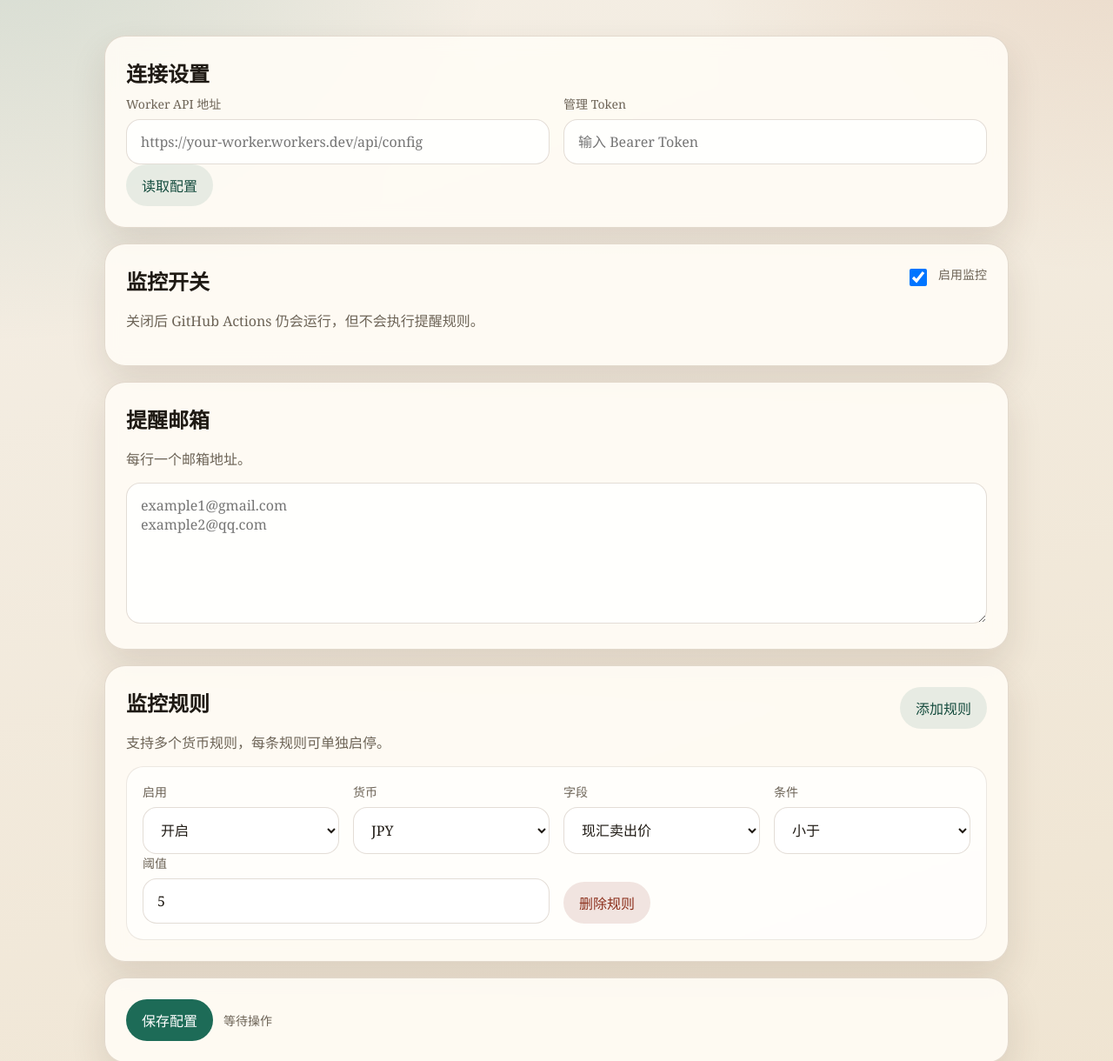
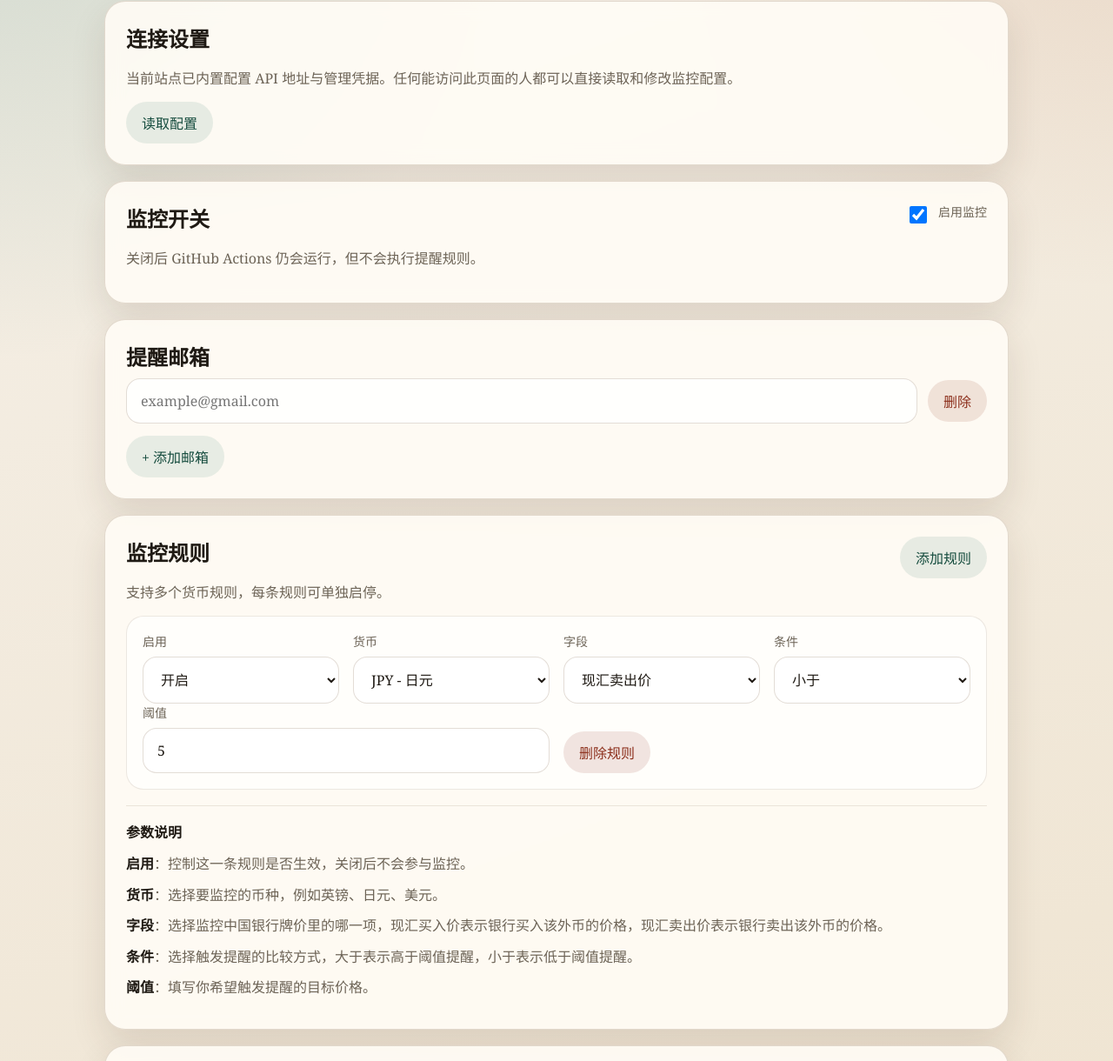
Before and after one commit to charon107/exchange_rate, a plain HTML site: page web/index.html in a window 1280 px wide. Shown: the part 197-1417 px from the top of the page at 87% size. Drawn offline with Linux system fonts and the light colour scheme.

Commit message:
update web console form and help text

```diff
--- a/web/app.js
+++ b/web/app.js
@@ -1,4 +1,17 @@
-const currencyOptions = ["GBP", "JPY", "USD", "EUR", "HKD", "AUD", "CAD", "SGD"];
+const currencyOptions = [
+  { code: "GBP", label: "GBP - 英镑" },
+  { code: "JPY", label: "JPY - 日元" },
+  { code: "USD", label: "USD - 美元" },
+  { code: "EUR", label: "EUR - 欧元" },
+  { code: "HKD", label: "HKD - 港币" },
+  { code: "AUD", label: "AUD - 澳元" },
+  { code: "CAD", label: "CAD - 加元" },
+  { code: "SGD", label: "SGD - 新加坡元" },
+];
+const CONFIG_API_URL =
+  "https://exchange-rate-monitor-config.sgzli54charon107.workers.dev/api/config";
+const CONFIG_API_TOKEN =
+  "cfut_rkiYob78uUu11mpr4LxRMWEzqY5nwGPwY0qZs6yP1e6835c4";
 
 const defaultConfig = {
   enabled: true,
@@ -15,23 +28,26 @@ const defaultConfig = {
 };
 
 const els = {
-  apiUrl: document.querySelector("#apiUrl"),
-  apiToken: document.querySelector("#apiToken"),
   enabled: document.querySelector("#enabled"),
   emails: document.querySelector("#emails"),
   rules: document.querySelector("#rules"),
   status: document.querySelector("#status"),
+  addEmail: document.querySelector("#addEmail"),
   addRule: document.querySelector("#addRule"),
   loadConfig: document.querySelector("#loadConfig"),
   saveConfig: document.querySelector("#saveConfig"),
+  emailTemplate: document.querySelector("#emailTemplate"),
   ruleTemplate: document.querySelector("#ruleTemplate"),
 };
 
 bootstrap();
 
 function bootstrap() {
-  hydrateConnectionFields();
   writeFormConfig(defaultConfig);
+
+  els.addEmail.addEventListener("click", () => {
+    appendEmailRow("");
+  });
 
   els.addRule.addEventListener("click", () => {
     appendRule({
@@ -47,18 +63,26 @@ function bootstrap() {
   els.saveConfig.addEventListener("click", saveConfig);
 }
 
-function hydrateConnectionFields() {
-  els.apiUrl.value = localStorage.getItem("configApiUrl") || "";
-  els.apiToken.value = sessionStorage.getItem("configApiToken") || "";
+function setStatus(message) {
+  els.status.textContent = message;
 }
 
-function persistConnectionFields() {
-  localStorage.setItem("configApiUrl", els.apiUrl.value.trim());
-  sessionStorage.setItem("configApiToken", els.apiToken.value.trim());
+function renderEmails(emails) {
+  els.emails.innerHTML = "";
+  (emails.length ? emails : [""]).forEach((email) => appendEmailRow(email));
 }
 
-function setStatus(message) {
-  els.status.textContent = message;
+function appendEmailRow(email) {
+  const fragment = els.emailTemplate.content.cloneNode(true);
+  const row = fragment.querySelector(".email-row");
+  row.querySelector('[data-field="email"]').value = email;
+  row.querySelector('[data-action="remove-email"]').addEventListener("click", () => {
+    row.remove();
+    if (!els.emails.querySelector(".email-row")) {
+      appendEmailRow("");
+    }
+  });
+  els.emails.appendChild(fragment);
 }
 
 function renderRules(rules) {
@@ -73,8 +97,8 @@ function appendRule(rule) {
 
   currencyOptions.forEach((currency) => {
     const option = document.createElement("option");
-    option.value = currency;
-    option.textContent = currency;
+    option.value = currency.code;
+    option.textContent = currency.label;
     currencySelect.appendChild(option);
   });
 
@@ -92,9 +116,8 @@ function appendRule(rule) {
 }
 
 function readFormConfig() {
-  const emails = els.emails.value
-    .split(/\r?\n/)
-    .map((item) => item.trim())
+  const emails = Array.from(els.emails.querySelectorAll('[data-field="email"]'))
+    .map((input) => input.value.trim())
     .filter(Boolean);
 
   const rules = Array.from(els.rules.querySelectorAll(".rule-card")).map((card) => ({
@@ -114,26 +137,18 @@ function readFormConfig() {
 
 function writeFormConfig(config) {
   els.enabled.checked = Boolean(config.enabled);
-  els.emails.value = (config.emails || []).join("\n");
+  renderEmails(config.emails || []);
   renderRules(config.rules || []);
 }
 
 async function loadConfig() {
-  const apiUrl = els.apiUrl.value.trim();
-  const apiToken = els.apiToken.value.trim();
-  if (!apiUrl || !apiToken) {
-    setStatus("先填写 Worker API 地址和 Token");
-    return;
-  }
-
-  persistConnectionFields();
   setStatus("正在读取配置...");
 
   try {
-    const response = await fetch(apiUrl, {
+    const response = await fetch(CONFIG_API_URL, {
       headers: {
         Accept: "application/json",
-        Authorization: `Bearer ${apiToken}`,
+        Authorization: `Bearer ${CONFIG_API_TOKEN}`,
       },
     });
 
@@ -150,13 +165,6 @@ async function loadConfig() {
 }
 
 async function saveConfig() {
-  const apiUrl = els.apiUrl.value.trim();
-  const apiToken = els.apiToken.value.trim();
-  if (!apiUrl || !apiToken) {
-    setStatus("先填写 Worker API 地址和 Token");
-    return;
-  }
-
   const config = readFormConfig();
   if (!config.emails.length) {
     setStatus("至少添加一个邮箱");
@@ -173,16 +181,15 @@ async function saveConfig() {
     return;
   }
 
-  persistConnectionFields();
   setStatus("正在保存配置...");
 
   try {
-    const response = await fetch(apiUrl, {
+    const response = await fetch(CONFIG_API_URL, {
       method: "POST",
       headers: {
         "Content-Type": "application/json",
         Accept: "application/json",
-        Authorization: `Bearer ${apiToken}`,
+        Authorization: `Bearer ${CONFIG_API_TOKEN}`,
       },
       body: JSON.stringify(config),
     });
--- a/web/index.html
+++ b/web/index.html
@@ -11,24 +11,13 @@
       <section class="hero">
         <p class="eyebrow">Exchange Rate Monitor</p>
         <h1>汇率监控控制台</h1>
-        <p class="intro">
-          页面托管在 GitHub Pages，通过 Cloudflare Worker 读写运行时配置，
-          GitHub Actions 再按该配置执行监控任务。
-        </p>
       </section>
 
       <section class="panel">
         <h2>连接设置</h2>
-        <div class="grid two">
-          <label>
-            <span>Worker API 地址</span>
-            <input id="apiUrl" type="url" placeholder="https://your-worker.workers.dev/api/config">
-          </label>
-          <label>
-            <span>管理 Token</span>
-            <input id="apiToken" type="password" placeholder="输入 Bearer Token">
-          </label>
-        </div>
+        <p class="muted">
+          当前站点已内置配置 API 地址与管理凭据。任何能访问此页面的人都可以直接读取和修改监控配置。
+        </p>
         <div class="row actions">
           <button id="loadConfig" class="button secondary">读取配置</button>
         </div>
@@ -49,10 +38,10 @@
 
       <section class="panel">
         <h2>提醒邮箱</h2>
-        <p class="muted">每行一个邮箱地址。</p>
-        <label>
-          <textarea id="emails" rows="6" placeholder="example1@gmail.com&#10;example2@qq.com"></textarea>
-        </label>
+        <div id="emails" class="email-list"></div>
+        <div class="row actions">
+          <button id="addEmail" class="button secondary" type="button">+ 添加邮箱</button>
+        </div>
       </section>
 
       <section class="panel">
@@ -64,6 +53,14 @@
           <button id="addRule" class="button secondary">添加规则</button>
         </div>
         <div id="rules" class="rule-list"></div>
+        <div class="rule-help">
+          <p><strong>参数说明</strong></p>
+          <p><strong>启用</strong>：控制这一条规则是否生效，关闭后不会参与监控。</p>
+          <p><strong>货币</strong>：选择要监控的币种，例如英镑、日元、美元。</p>
+          <p><strong>字段</strong>：选择监控中国银行牌价里的哪一项，现汇买入价表示银行买入该外币的价格，现汇卖出价表示银行卖出该外币的价格。</p>
+          <p><strong>条件</strong>：选择触发提醒的比较方式，大于表示高于阈值提醒，小于表示低于阈值提醒。</p>
+          <p><strong>阈值</strong>：填写你希望触发提醒的目标价格。</p>
+        </div>
       </section>
 
       <section class="panel">
@@ -115,6 +112,13 @@
       </article>
     </template>
 
+    <template id="emailTemplate">
+      <div class="email-row">
+        <input data-field="email" type="email" placeholder="example@gmail.com">
+        <button type="button" class="button danger" data-action="remove-email">删除</button>
+      </div>
+    </template>
+
     <script src="./app.js"></script>
   </body>
 </html>
--- a/web/styles.css
+++ b/web/styles.css
@@ -183,11 +183,40 @@ textarea {
   gap: 16px;
 }
 
+.email-list {
+  display: grid;
+  gap: 12px;
+  margin-bottom: 14px;
+}
+
+.email-row {
+  display: grid;
+  grid-template-columns: minmax(0, 1fr) auto;
+  gap: 12px;
+  align-items: center;
+}
+
 .rule-card {
   border: 1px solid rgba(99, 70, 34, 0.12);
   border-radius: 20px;
   padding: 18px;
   background: rgba(255, 255, 255, 0.65);
+}
+
+.rule-help {
+  margin-top: 18px;
+  padding-top: 18px;
+  border-top: 1px solid rgba(99, 70, 34, 0.12);
+}
+
+.rule-help p {
+  margin: 0 0 10px;
+  color: var(--muted);
+  line-height: 1.6;
+}
+
+.rule-help p strong {
+  color: var(--text);
 }
 
 .rule-actions {
@@ -206,6 +235,10 @@ textarea {
     grid-template-columns: 1fr;
   }
 
+  .email-row {
+    grid-template-columns: 1fr;
+  }
+
   .row.split {
     flex-direction: column;
   }
```
Also changed, not shown: 2 other files.
